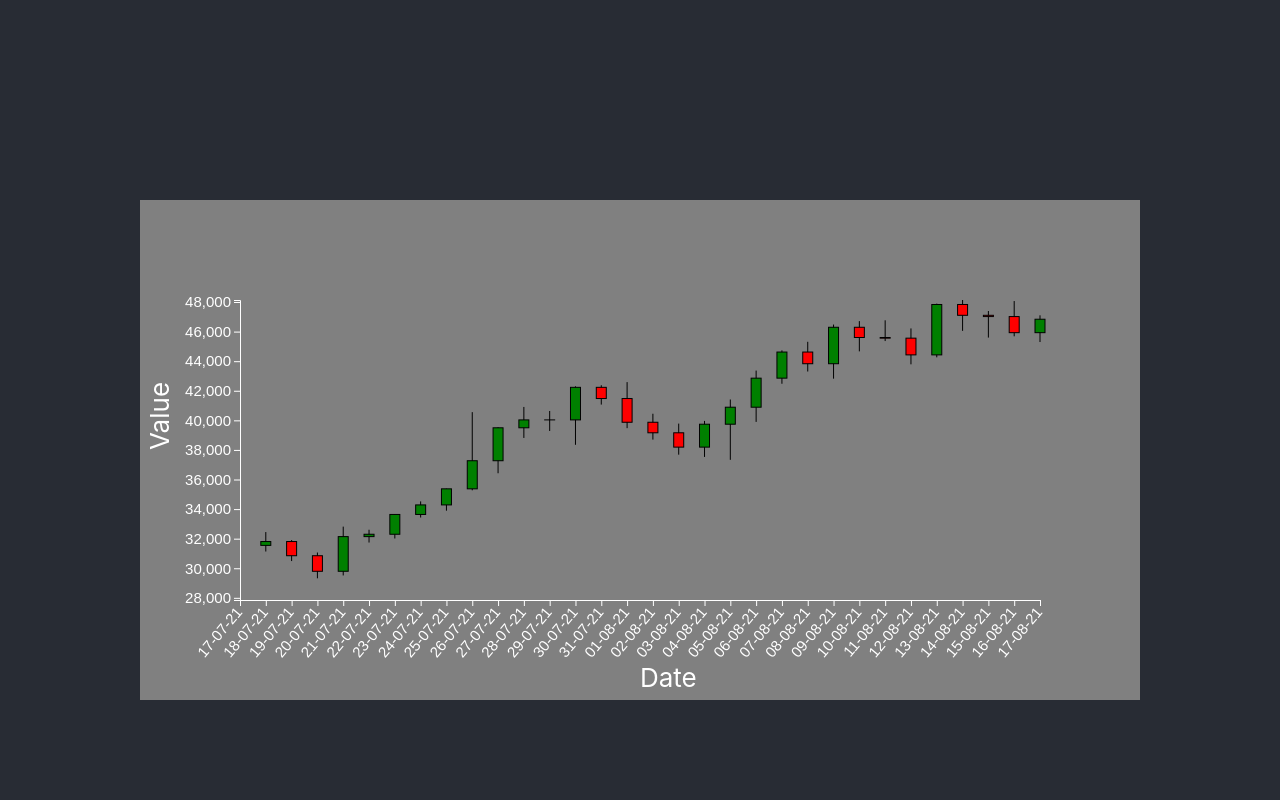
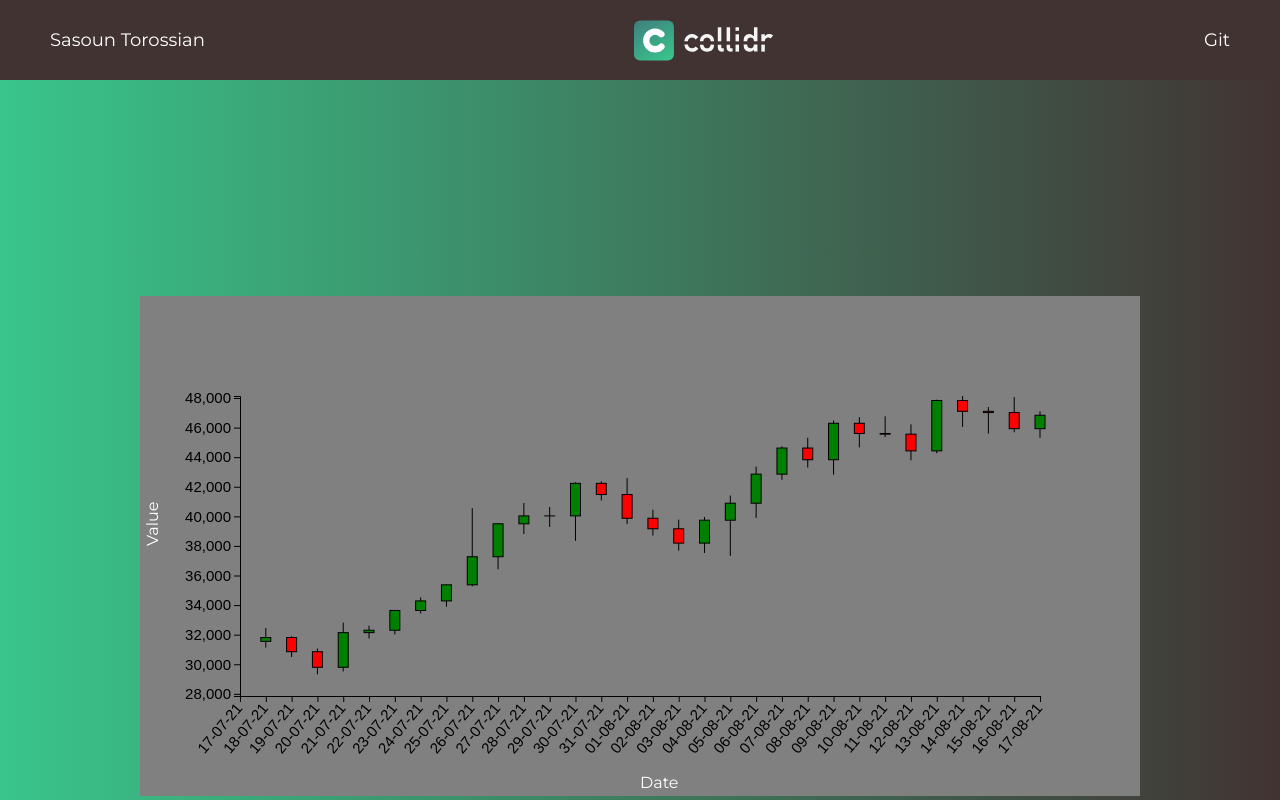
Before and after one commit to SasounTorossian/assignment, a React (Create React App) app: page / in a window 1280 px wide. Built offline with nearby package versions, Linux system fonts and the light colour scheme.

Commit message:
Added header to page.

```diff
--- a/public/index.html
+++ b/public/index.html
@@ -9,6 +9,10 @@
       name="description"
       content="Web site created using create-react-app"
     />
+    <link rel="preconnect" href="https://fonts.googleapis.com">
+    <link rel="preconnect" href="https://fonts.gstatic.com" crossorigin>
+    <link href="https://fonts.googleapis.com/css2?family=Montserrat&display=swap" rel="stylesheet">
+
     <link rel="apple-touch-icon" href="%PUBLIC_URL%/logo192.png" />
     <!--
       manifest.json provides metadata used when your web app is installed on a
--- a/src/App.css
+++ b/src/App.css
@@ -1,38 +1,11 @@
 .App {
-  text-align: center;
-}
+  height: 100vh;
 
-.App-logo {
-  height: 40vmin;
-  pointer-events: none;
-}
-
-@media (prefers-reduced-motion: no-preference) {
-  .App-logo {
-    animation: App-logo-spin infinite 20s linear;
-  }
-}
-
-.App-header {
-  background-color: #282c34;
-  min-height: 100vh;
   display: flex;
   flex-direction: column;
   align-items: center;
-  justify-content: center;
-  font-size: calc(10px + 2vmin);
-  color: white;
+  justify-content: space-between;
+
+  background: rgb(57,197,139);
+  background: linear-gradient(90deg, rgba(57,197,139,1) 0%, rgba(66,51,51,1) 100%);
 }
-
-.App-link {
-  color: #61dafb;
-}
-
-@keyframes App-logo-spin {
-  from {
-    transform: rotate(0deg);
-  }
-  to {
-    transform: rotate(360deg);
-  }
-}
--- a/src/App.js
+++ b/src/App.js
@@ -1,13 +1,13 @@
 import logo from './logo.svg';
 import './App.css';
 import LineChart from "./Components/LineChart/LineChart"
+import Header from "./Components/Header/Header"
 
 function App() {
   return (
     <div className="App">
-      <header className="App-header">
-        <LineChart />
-      </header>
+      <Header />
+      <LineChart />
     </div>
   );
 }
--- /dev/null
+++ b/src/Components/Header/Header.css
@@ -0,0 +1,35 @@
+*,
+*::after,
+*::before {
+  box-sizing: border-box;
+}
+
+#Header {
+    display: flex;
+    flex-direction: row;
+    justify-content: space-between;
+
+    height: 80px;
+    width: 100%;
+    padding: 20px 50px;
+
+    background-color: rgba(66,51,51,1);
+    color: white;
+    font-family: 'Montserrat', sans-serif;
+    font-size: 18px;
+}
+
+#Header .name {
+    display: flex;
+    align-items: center;
+}
+
+#Header .title img{
+    width: 140px;
+    height: auto;
+}
+
+#Header .git {
+    display: flex;
+    align-items: center;
+}
--- /dev/null
+++ b/src/Components/Header/Header.js
@@ -0,0 +1,15 @@
+import React from "react"
+import "./Header.css"
+import CollidrLogo from "../../assets/images/download.svg"
+
+const Header = () => {
+    return (
+        <div id="Header">
+            <div className="name">Sasoun Torossian</div>
+            <div className="title"><img src={CollidrLogo} alt="Collidr logo"/></div>
+            <div className="git">Git</div>
+        </div>
+    )
+}
+
+export default Header
--- a/src/Components/LineChart/LineChart.css
+++ b/src/Components/LineChart/LineChart.css
@@ -1,8 +1,9 @@
 #LineChart {
-    width: 80vw;
-    height: 50vh;
+    font-family: 'Montserrat', sans-serif;
+    /* width: 80vw;
+    height: 50vh; */
 }
 
-.tick {
+/* .tick {
     display: flex;
-}
+} */
```
Also changed, not shown: src/assets/images/download.svg (added).
